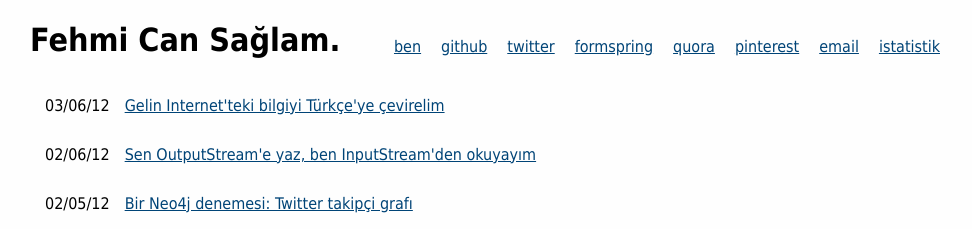
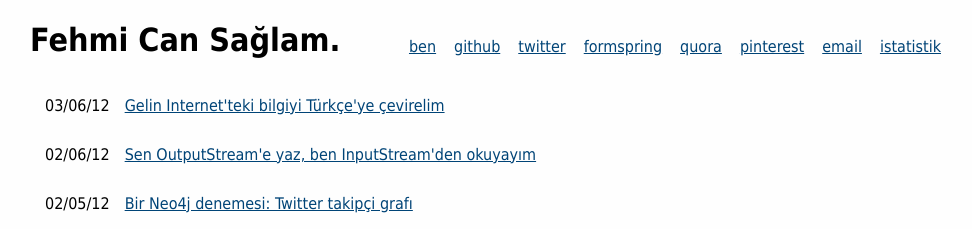
Before and after one commit to fehmicansaglam/fehmicansaglam.github.com, a Jekyll site: the page built from index.html, in a window 1280 px wide. Shown: the top 229 px of the page, without its empty margins (150-1122 px from the left). Built offline with Jekyll 4.4.1, drawn with Linux system fonts in a browser that asks for light colours.

Commit message:
force rebuild

```diff
--- a/index.html
+++ b/index.html
@@ -7,7 +7,7 @@ published: true
 <title>Fehmi Can Sağlam</title>
 <style>
 body{width:920px;margin:auto;font-family:Tahoma,Arial,Helvetica,sans-serif;background: #FEFEFE;}a{color:#047}a:hover{color:#c51}
-p{float:right;}ul{list-style:none;padding:0}li,li a{padding:15px}a{padding:10px}
+p{float:right;}ul{list-style:none;padding:0}li,li a{padding:15px}a{padding:9px}
 </style>
 <p><a href=ben.html>ben</a><a href=//github.com/canavar>github</a><a href=//twitter.com/fehmicansaglam>twitter</a><a href=//formspring.me/fehmicansaglam>formspring</a><a href=//www.quora.com/Fehmi-Can-Sağlam>quora</a><a href=//pinterest.com/fehmicansaglam/>pinterest</a><a href=mailto:fehmican.saglam@gmail.com>email</a><a href=stats.html>istatistik</a></p>
 <h1>Fehmi Can Sağlam.</h1>
```
